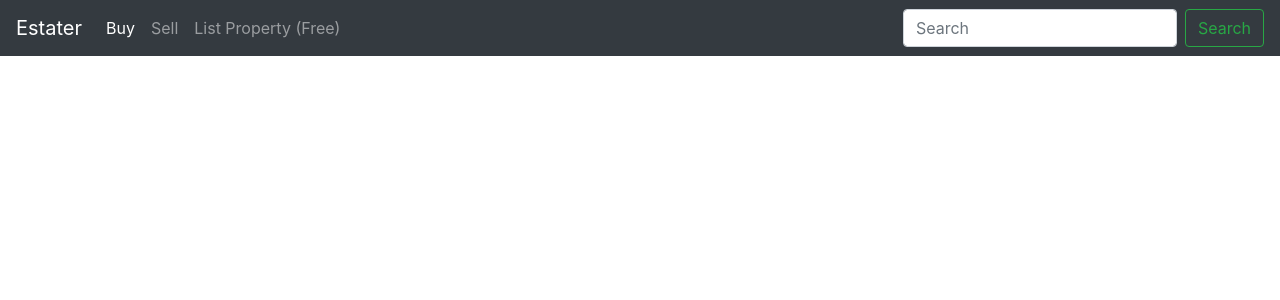
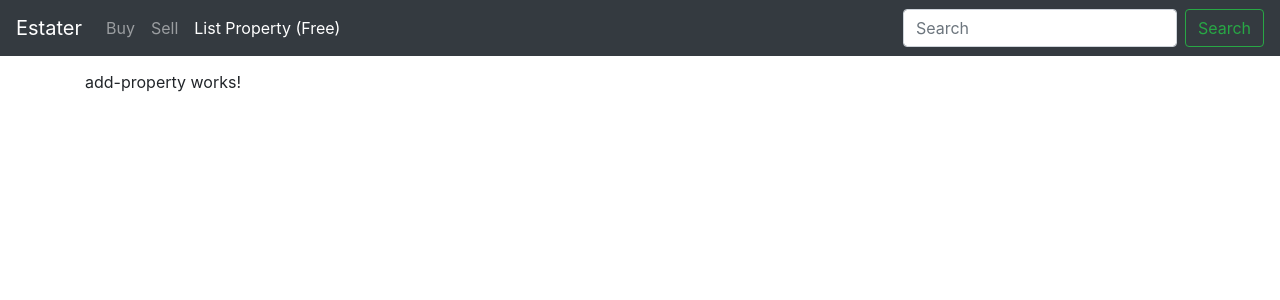
Before and after one commit to ChallengerBBS/Estater, an Angular app in the folder Client/: page /add-property in a window 1280 px wide. Before the commit this address led to /. Shown: the top 300 px of the page. Built offline with nearby package versions, Linux system fonts and the light colour scheme.

Commit message:
Fix routing to properties listing

```diff
--- a/Client/src/app/app.module.ts
+++ b/Client/src/app/app.module.ts
@@ -12,7 +12,8 @@ import { AddPropertyComponent } from './property/add-property/add-property.compo
 
 const appRoutes: Routes= [
   { path: '', component: PropertyListComponent},
-  { path: 'app-property', component: AddPropertyComponent}
+  { path: 'rent-property', component: PropertyListComponent},
+  { path: 'add-property', component: AddPropertyComponent}
 ]
 
 @NgModule({
--- a/Client/src/app/nav-bar/nav-bar.component.html
+++ b/Client/src/app/nav-bar/nav-bar.component.html
@@ -1,19 +1,19 @@
 <nav class="navbar navbar-expand-lg navbar-dark bg-dark fixed-top">
-  <a class="navbar-brand" href="/">Estater</a>
+  <a class="navbar-brand" routerLinkActive="active" routerLink="/">Estater</a>
   <button class="navbar-toggler" type="button" data-toggle="collapse" data-target="#navbarSupportedContent" aria-controls="navbarSupportedContent" aria-expanded="false" aria-label="Toggle navigation">
     <span class="navbar-toggler-icon"></span>
   </button>
 
   <div class="collapse navbar-collapse" id="navbarSupportedContent">
     <ul class="navbar-nav mr-auto">
-      <li class="nav-item active">
-        <a class="nav-link" href="/">Buy <span class="sr-only">(current)</span></a>
+      <li class="nav-item">
+        <a class="nav-link" [routerLinkActiveOptions]="{exact: true}" routerLinkActive="active" routerLink="/">Buy <span class="sr-only">(current)</span></a>
       </li>
       <li class="nav-item">
-        <a class="nav-link" href="/">Sell</a>
+        <a class="nav-link" [routerLinkActiveOptions]="{exact: true}" routerLinkActive="active" routerLink="/rent-property">Sell</a>
       </li>
       <li class="nav-item">
-        <a class="nav-link" href="/add-property">List Property (Free)</a>
+        <a class="nav-link" [routerLinkActiveOptions]="{exact: true}" routerLinkActive= "active" routerLink="/add-property">List Property (Free)</a>
       </li>
       </ul>
     <form class="form-inline my-2 my-lg-0">
```
